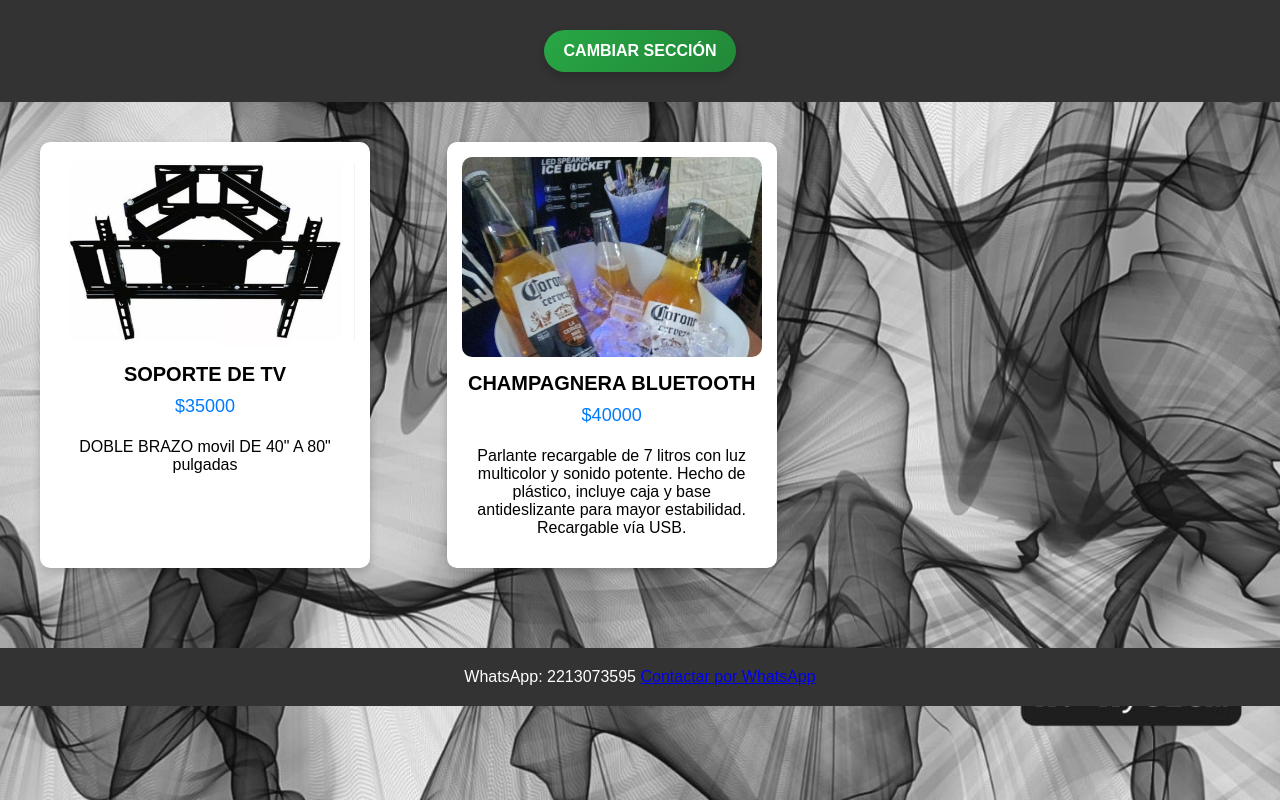
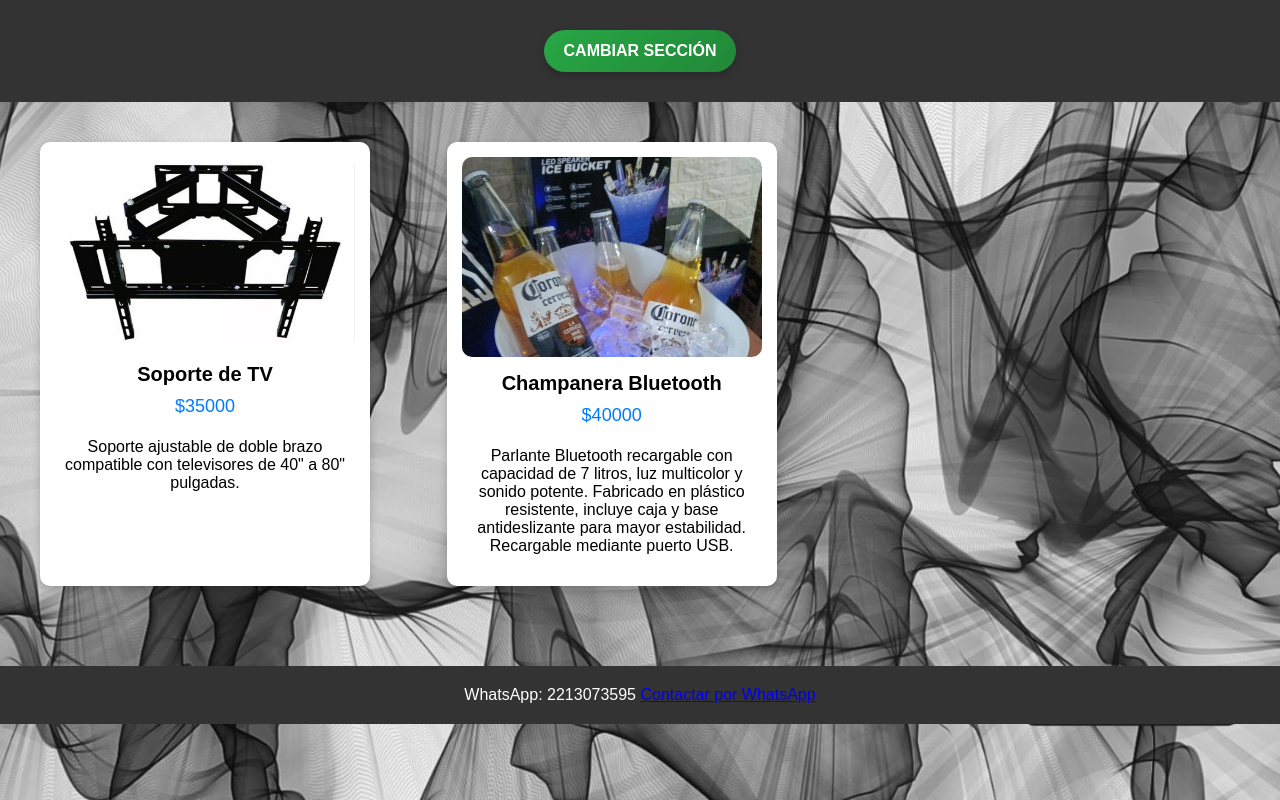
Before and after one commit to santiago1182/Milka-catalogo, a plain HTML site: page otros-productos.html in a window 1280 px wide. Drawn offline with Linux system fonts and the light colour scheme.

Commit message:
Update otros-productos.html

```diff
--- a/otros-productos.html
+++ b/otros-productos.html
@@ -13,7 +13,7 @@
         <button id="toggleCategorias" class="btn-toggle">Cambiar Sección</button>
         <div class="categorias" id="categorias">
             <a href="bazar.html" class="btn-categoria">Bazar</a>
-            <a href="cocina.html" class="btn-categoria">cocina</a>
+            <a href="cocina.html" class="btn-categoria">Cocina</a>
             <a href="electronica.html" class="btn-categoria">Electrónica</a>
             <a href="herramientas.html" class="btn-categoria">Herramientas</a>
             <a href="otros-productos.html" class="btn-categoria">Otros Productos</a>
@@ -24,17 +24,17 @@
     <div class="productos-container">
 
         <div class="producto">
-            <img src="prod17.jpg" alt="SOPORTE DE TV">
-            <h3>SOPORTE DE TV</h3>
+            <img src="prod17.jpg" alt="Soporte de TV">
+            <h3>Soporte de TV</h3>
             <p class="precio">$35000</p>
-            <p>DOBLE BRAZO movil DE 40" A 80" pulgadas </p>
+            <p>Soporte ajustable de doble brazo compatible con televisores de 40" a 80" pulgadas.</p>
         </div>
 
         <div class="producto">
-            <img src="prod18.jpg" alt="CHAMPAGNERA BLUETOOTH">
-            <h3>CHAMPAGNERA BLUETOOTH </h3>
+            <img src="prod18.jpg" alt="Champanera Bluetooth">
+            <h3>Champanera Bluetooth</h3>
             <p class="precio">$40000</p>
-            <p>Parlante recargable de 7 litros con luz multicolor y sonido potente. Hecho de plástico, incluye caja y base antideslizante para mayor estabilidad. Recargable vía USB.</p>
+            <p>Parlante Bluetooth recargable con capacidad de 7 litros, luz multicolor y sonido potente. Fabricado en plástico resistente, incluye caja y base antideslizante para mayor estabilidad. Recargable mediante puerto USB.</p>
         </div>
 
     </div>
```
